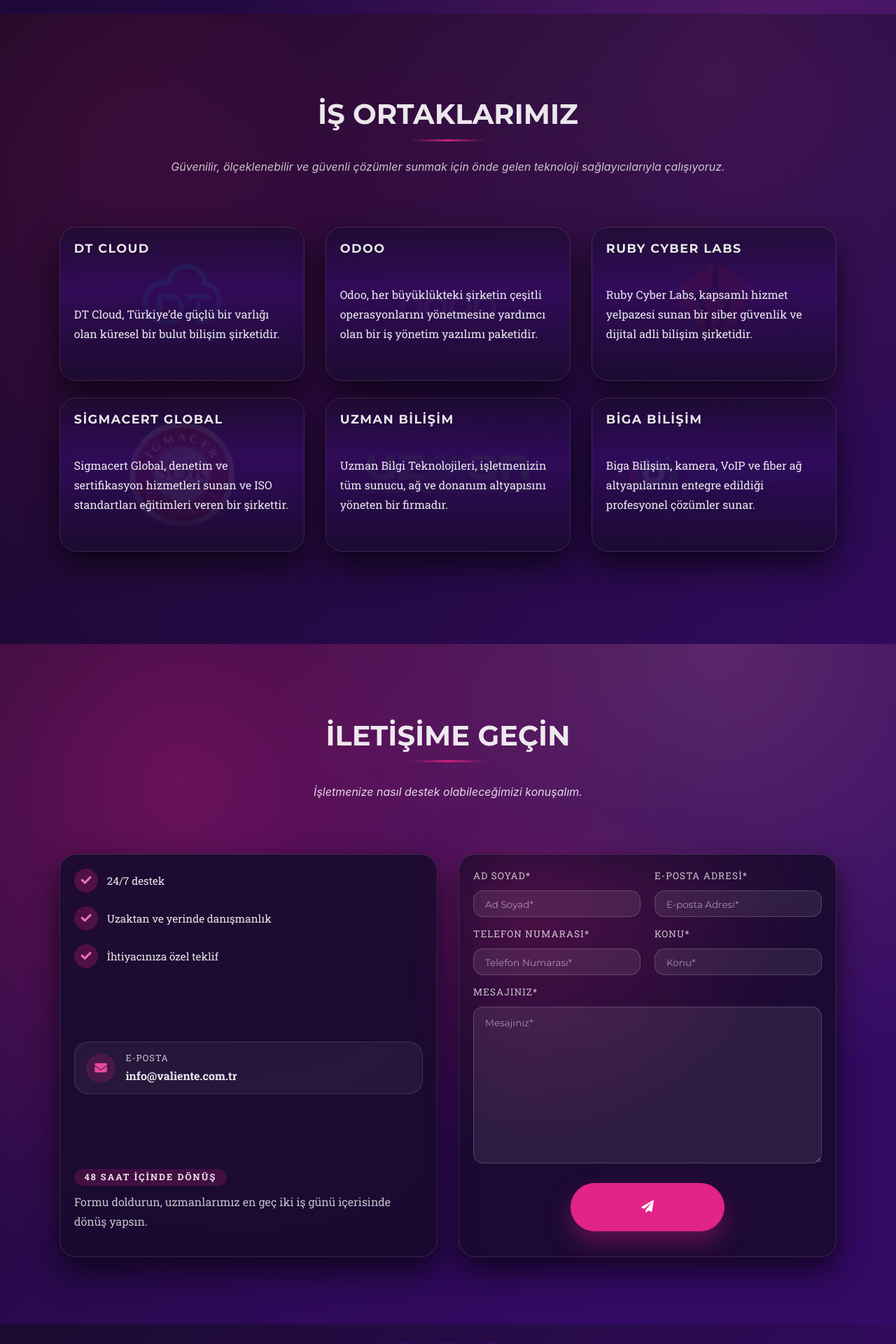
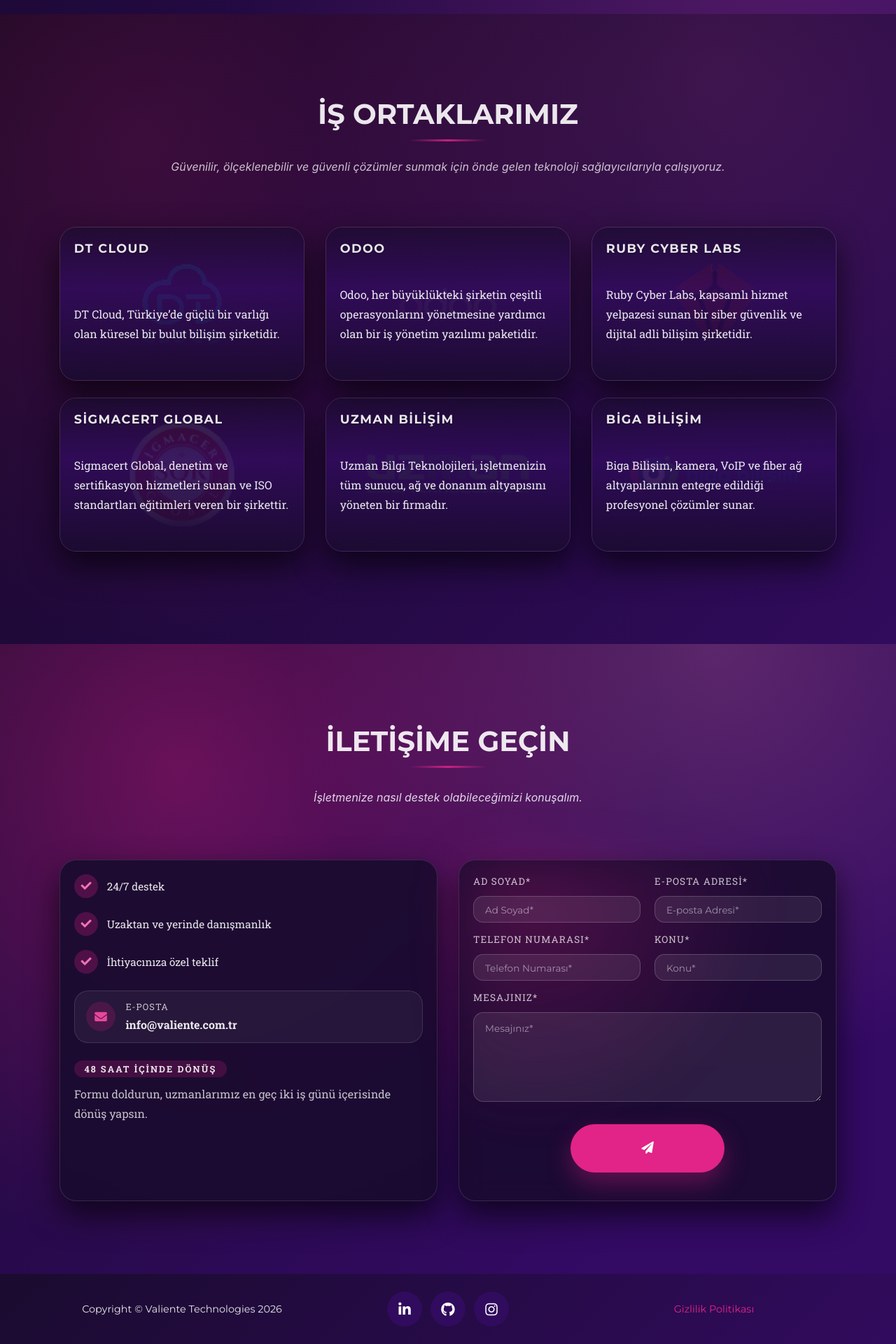
Before and after one commit to ValienteTechnologies/ValienteTechnologies.github.io, a Jekyll site: the page built from index.md, in a window 1280 px wide. Shown: the part 4480-6400 px from the top of the page at 70% size. Built offline with Jekyll 4.4.1, drawn with Linux system fonts in a browser that asks for light colours; some web fonts are replaced.

Commit message:
reduce height contact

```diff
--- a/_sass/layout/_contact.scss
+++ b/_sass/layout/_contact.scss
@@ -28,21 +28,21 @@
     padding: clamp(1.25rem, calc(var(--space-card-padding-lg) * 0.55), var(--space-card-padding-lg));
     background: rgba($valiente-midnight, 0.9);
     @include backdrop-blur(18px);
-    min-height: 100%;
-    height: 100%;
+    min-height: auto;
+    height: auto;
     display: flex;
     flex-direction: column;
     gap: 1rem;
+    justify-content: flex-start;
 
     &--info {
       background: rgba($valiente-midnight, 0.92);
       .contact-panel__content {
         display: grid;
         grid-auto-rows: minmax(min-content, auto);
-        gap: 1.1rem;
-        flex: 1;
-        min-height: 100%;
-        align-content: space-between;
+        align-content: start;
+        gap: 1.5rem;
+        flex: none;
       }
     }
 
@@ -207,15 +207,15 @@
   }
 
   textarea.form-control {
-    min-height: 14rem;
+    min-height: 8rem;
     resize: vertical;
   }
 
   .contact-panel--form form {
     display: grid;
-    grid-template-rows: min-content 1fr min-content;
-    gap: 1rem;
-    min-height: 100%;
+    grid-template-rows: auto auto auto;
+    min-height: auto;
+    gap: 1.25rem;
   }
 
   .contact-form-fields {
```
